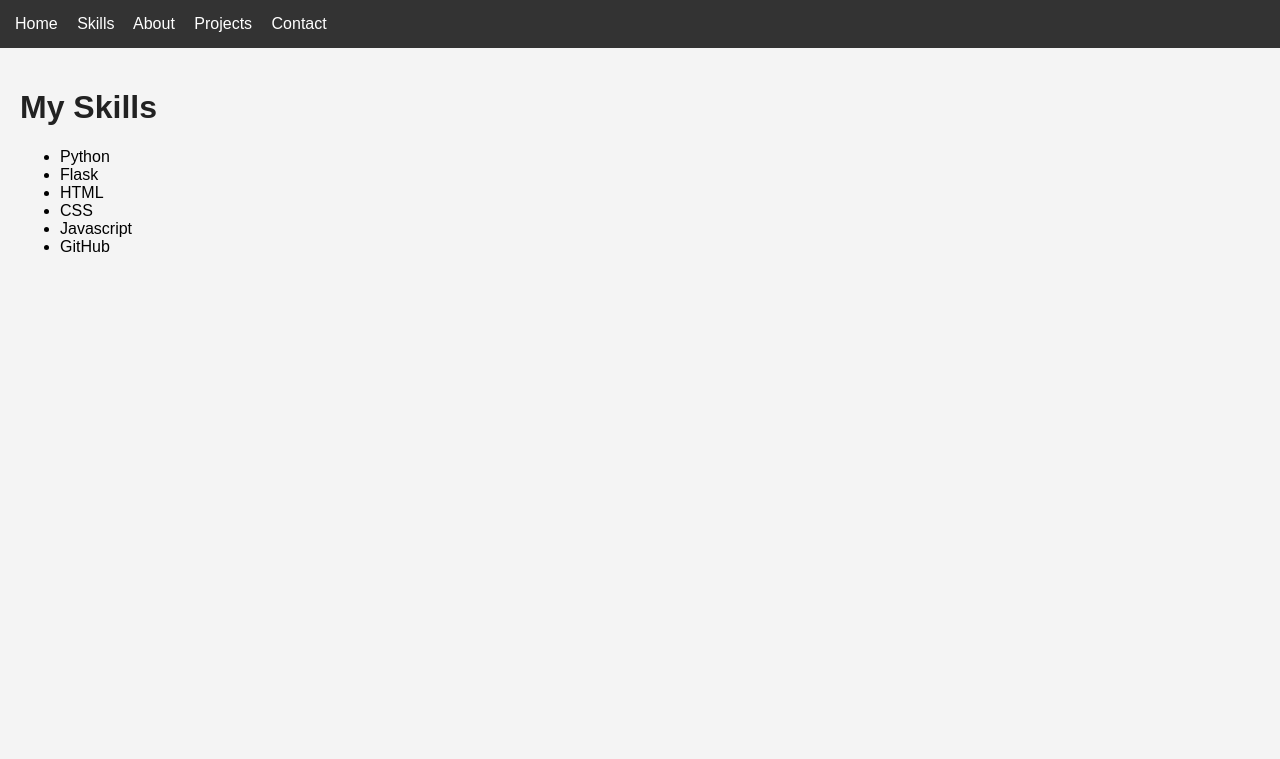
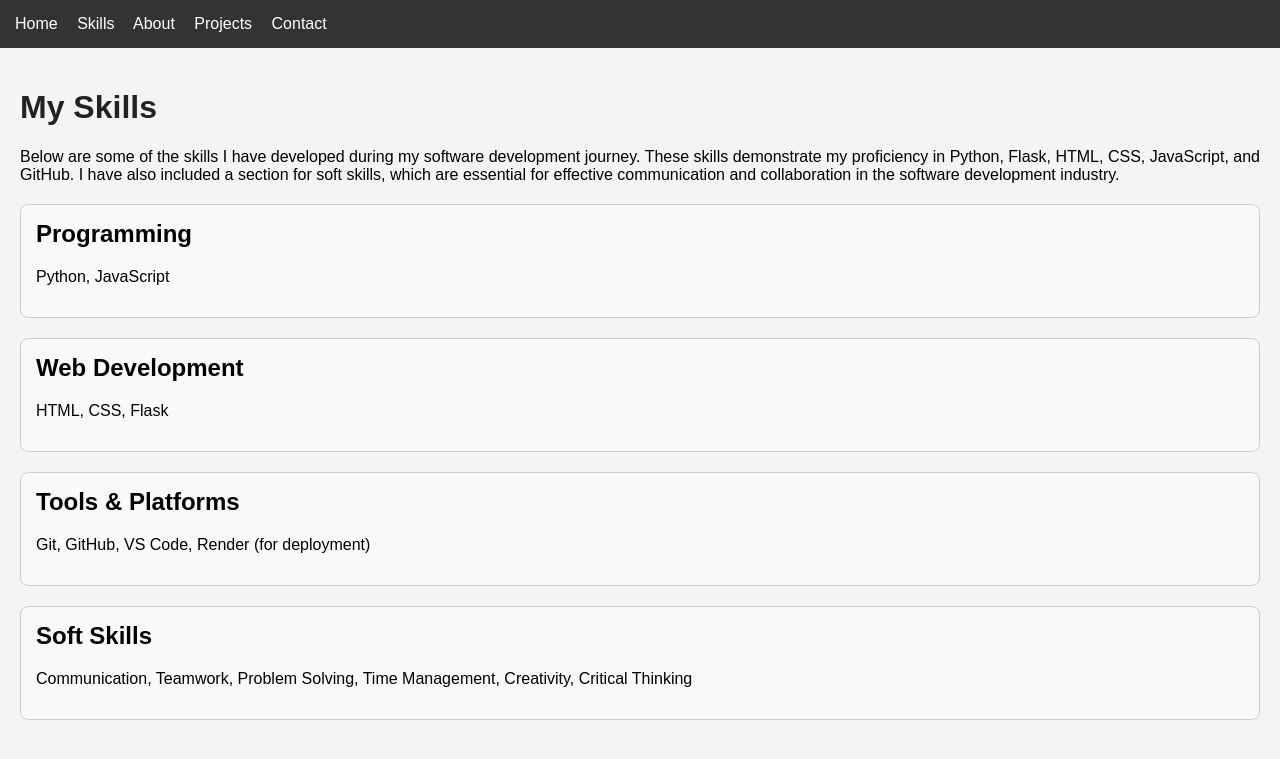
Before and after one commit to mdpos95-tech/flask-portfolio, a Flask app: page /skills in a window 1280 px wide. Shown: the top 759 px of the page. Run offline with Flask 3, Linux system fonts and the light colour scheme.

Commit message:
adding skills.html content

```diff
--- a/templates/skills.html
+++ b/templates/skills.html
@@ -2,9 +2,41 @@
 
 {% block content %}
 <h1>My Skills</h1>
-<ul>
-    {% for skill in skills %}
-        <li>{{ skill }}</li>
-    {% endfor %}
-</ul>
+<p>
+    Below are some of the skills I have developed during my software development journey. These skills demonstrate
+    my proficiency in Python, Flask, HTML, CSS, JavaScript, and GitHub. I have also included a section for soft skills,
+    which are essential for effective communication and collaboration in the software development industry.
+</p>
+<div class="project-card">
+<h2>
+    Programming
+</h2>
+<p>
+    Python, JavaScript
+</p>
+</div>
+<div class="project-card">
+<h2>
+    Web Development
+</h2>
+<p>
+    HTML, CSS, Flask
+</p>
+</div>
+<div class="project-card">
+<h2>
+    Tools & Platforms
+</h2>
+<p>
+    Git, GitHub, VS Code, Render (for deployment)
+</p>
+</div>
+<div class="project-card">
+<h2>
+    Soft Skills
+</h2>
+<p>
+    Communication, Teamwork, Problem Solving, Time Management, Creativity, Critical Thinking
+</p>
+</div>
 {% endblock %}
```
